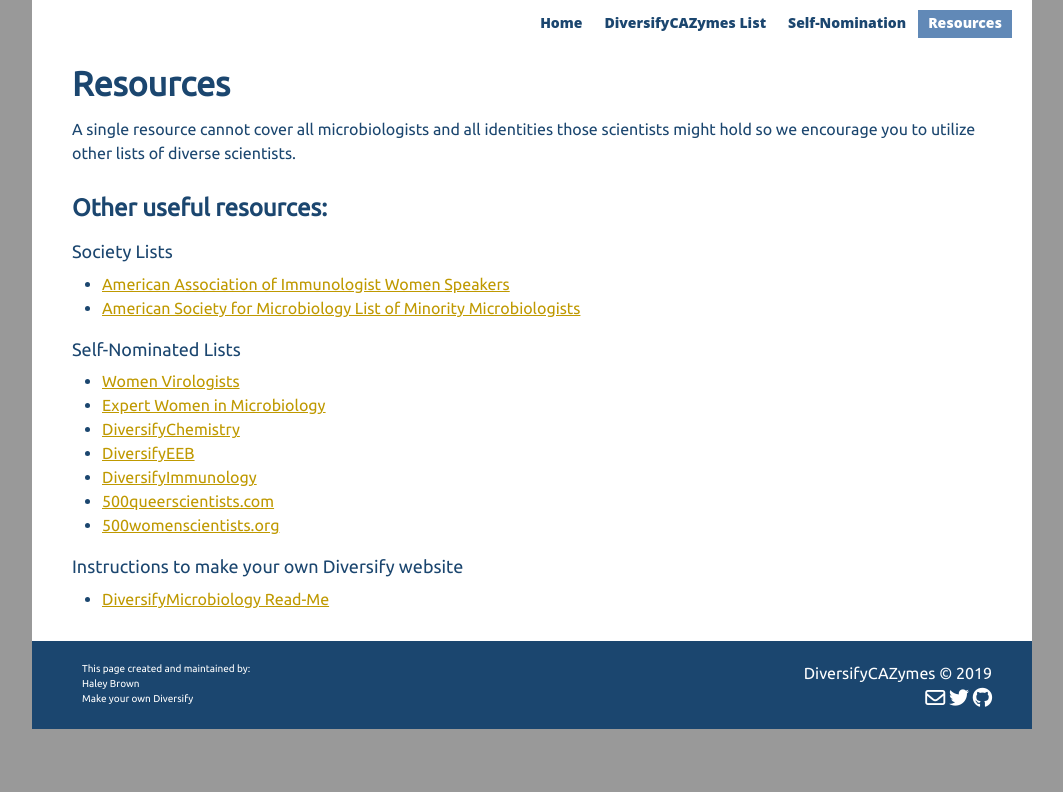
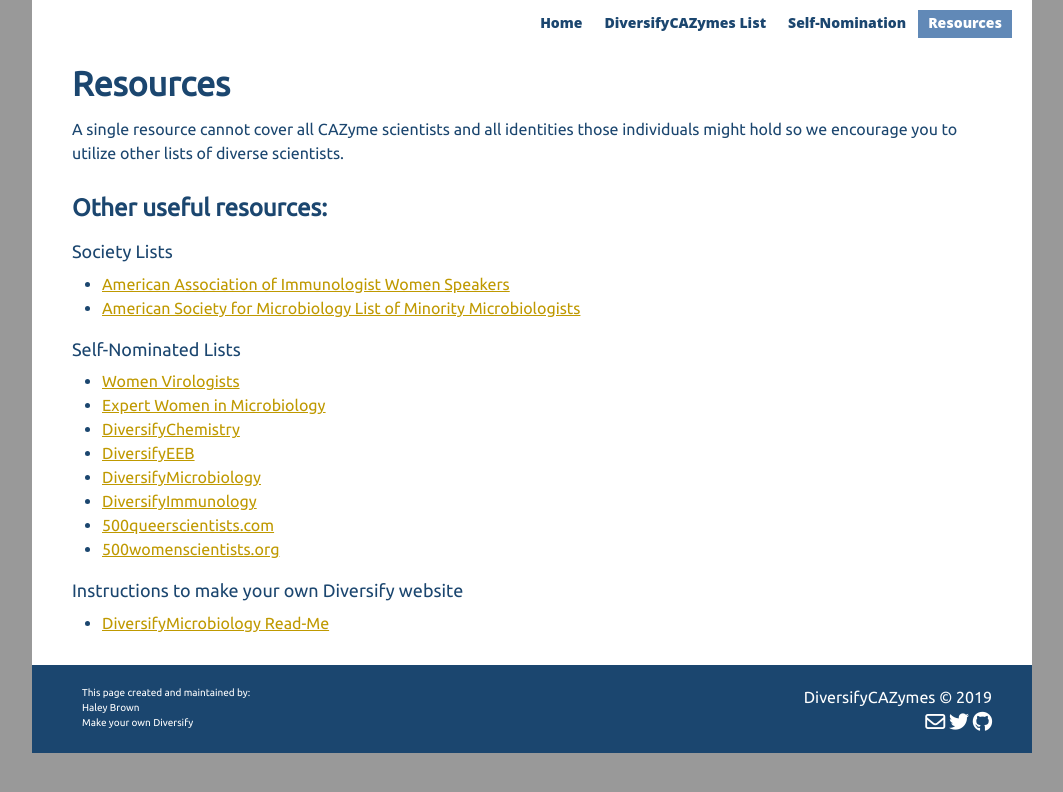
Before and after one commit to DiversifyCAZymes/DiversifyCAZymes.github.io, a Jekyll site: the page built from resources.md, in a window 1280 px wide. Shown: the top 792 px of the page, without its empty margins (108-1171 px from the left). Built offline with Jekyll 4.4.1, drawn with Linux system fonts in a browser that asks for light colours; nearby versions of some CDN libraries.

Commit message:
changed website list

```diff
--- a/resources.md
+++ b/resources.md
@@ -4,7 +4,7 @@
 title: Resources
 ---
 
-A single resource cannot cover all microbiologists and all identities those scientists might hold so we encourage you to utilize other lists of diverse scientists.
+A single resource cannot cover all CAZyme scientists and all identities those individuals might hold so we encourage you to utilize other lists of diverse scientists.
 
 ### Other useful resources:
 
@@ -17,6 +17,7 @@
 * [Expert Women in Microbiology](https://docs.google.com/spreadsheets/d/1xw6W2noEUrpc5AFbLgkBGwR1KHIBnay2M9tT_bHaxqk/edit?usp=sharing)
 * [DiversifyChemistry](http://diversifychemistry.com/)
 * [DiversifyEEB](http://diversifyeeb.com/)
+* [DiversifyMicrobiology](https://diversifymicrobiology.github.io/)
 * [DiversifyImmunology](https://diversifyimmunology.github.io/)
 * [500queerscientists.com](http://www.500queerscientists.com/)
 * [500womenscientists.org](https://500womenscientists.org/request-a-scientist)
```
